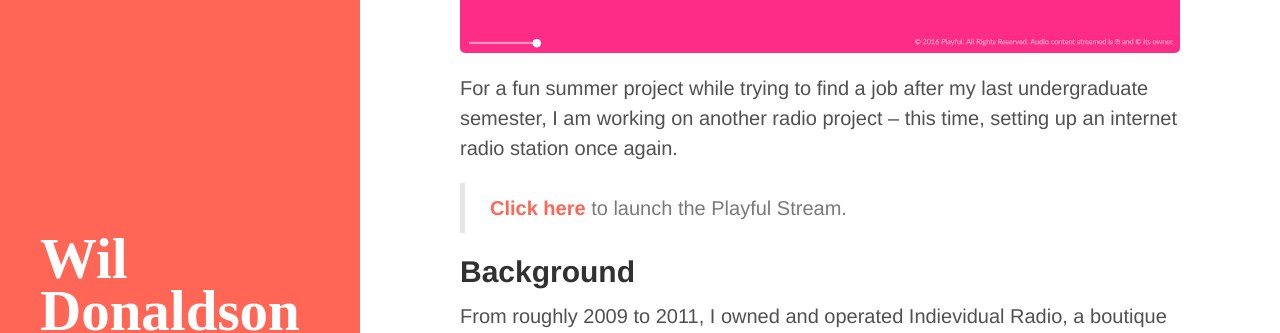
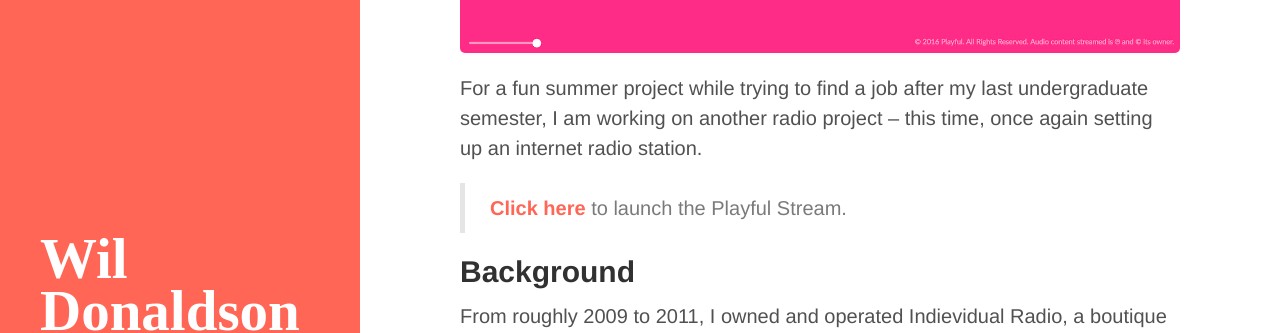
Before and after one commit to crownsedge/wildonaldson.me, a Jekyll site: the page built from portfolio/playful-stream/index.md, in a window 1280 px wide and 900 px high, scrolled down 309 px. Shown: the part 183-516 px from the top of the window. Built offline with Jekyll 4.4.1, drawn with Linux system fonts in a browser that asks for light colours; comment, search, counter and statistics services are not loaded; some of the changed text lies outside the part shown.

Commit message:
Small fixes

```diff
--- a/portfolio/playful-stream/index.md
+++ b/portfolio/playful-stream/index.md
@@ -8,7 +8,7 @@ published: true
 
 [![Screenshot of Playful Stream](playful-stream.png "Click here to launch the stream.")](http://stream.playful.cc/ "Click here to launch the stream."){:target="_blank"}<!-- fix markup display_ -->
 
-For a fun summer project while trying to find a job after my last undergraduate semester, I am working on another radio project -- this time, setting up an internet radio station once again.
+For a fun summer project while trying to find a job after my last undergraduate semester, I am working on another radio project -- this time, once again setting up an internet radio station.
 
 > [Click here](http://stream.playful.cc/){:target="_blank"} to launch the Playful Stream.<!-- fix markup display_ -->
 
```
Also changed, not shown: other parts of portfolio/playful-stream/index.md (+1 -0 lines).
